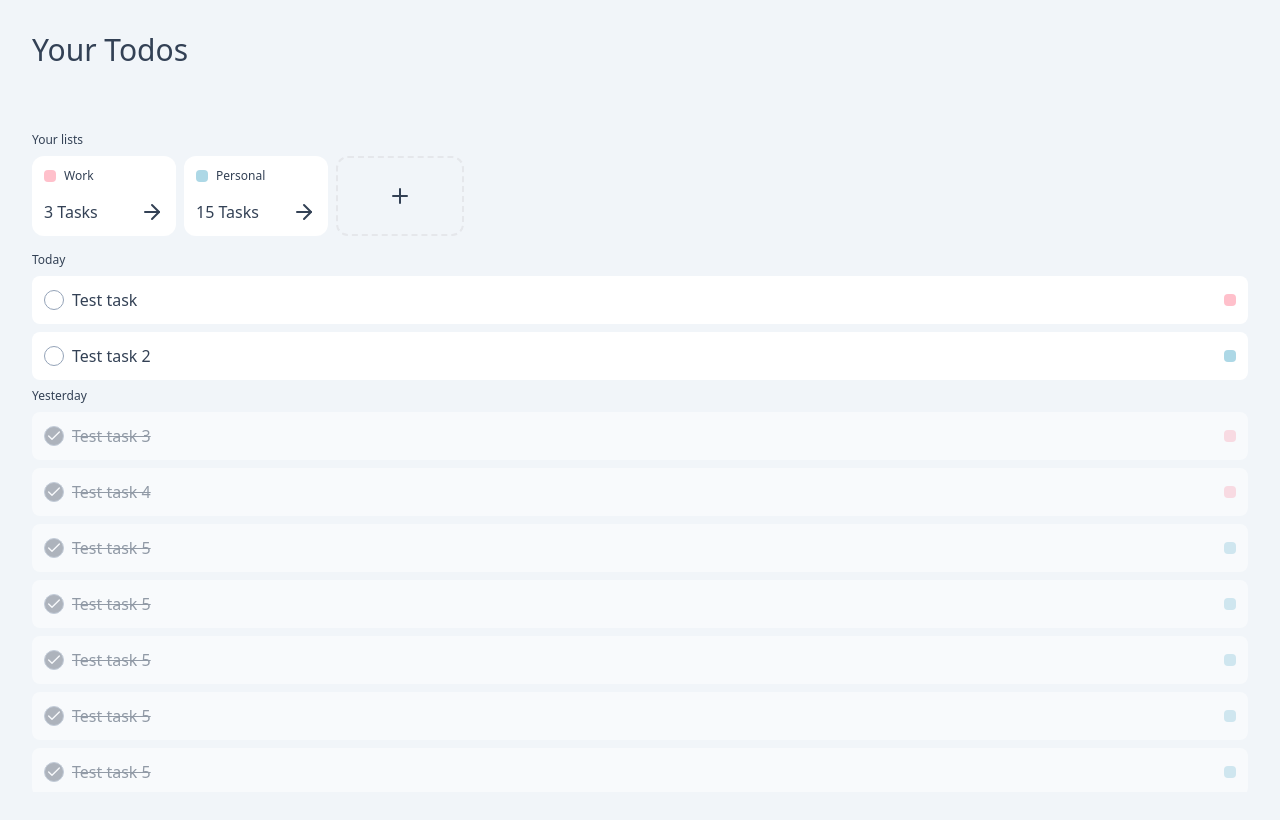
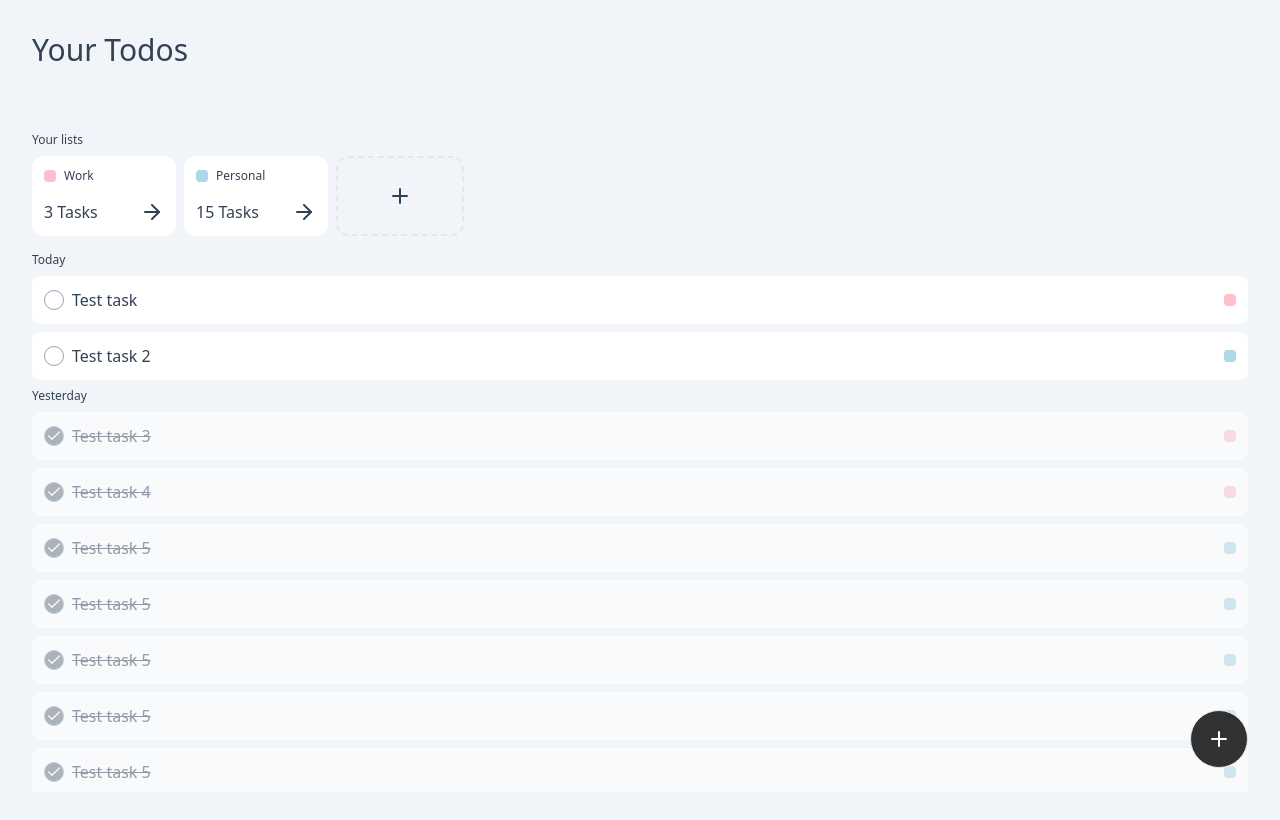
Before and after one commit to JonathanLangton1/todo-app, a Next.js app: page / in a window 1280 px wide. Shown: the top 820 px of the page. Built offline with nearby package versions, Linux system fonts and the light colour scheme; no server answers.

Commit message:
Added non-functional add task button

```diff
--- a/src/pages/index.tsx
+++ b/src/pages/index.tsx
@@ -5,8 +5,8 @@ import ListSummary from "~/components/ListSummary/ListSummary";
 import * as React from 'react';
 import { useState } from 'react';
 import AddList from "~/components/AddList/AddList";
-import Checkbox from "~/components/Checkbox/Checkbox";
 import TaskItem from "~/components/TaskItem/TaskItem";
+import { Plus } from "react-feather";
 
 
 
@@ -104,10 +104,12 @@ const Home: NextPage = () => {
               })}
           </div>
 
-
-
           </div>
         </section>
+
+        <div className="z-10 border fixed right-8 bottom-8 rounded-full p-4 bg-black/80 backdrop-blur-sm">
+          <Plus className="text-white" />
+        </div>
 
       </main>
     </>
```
